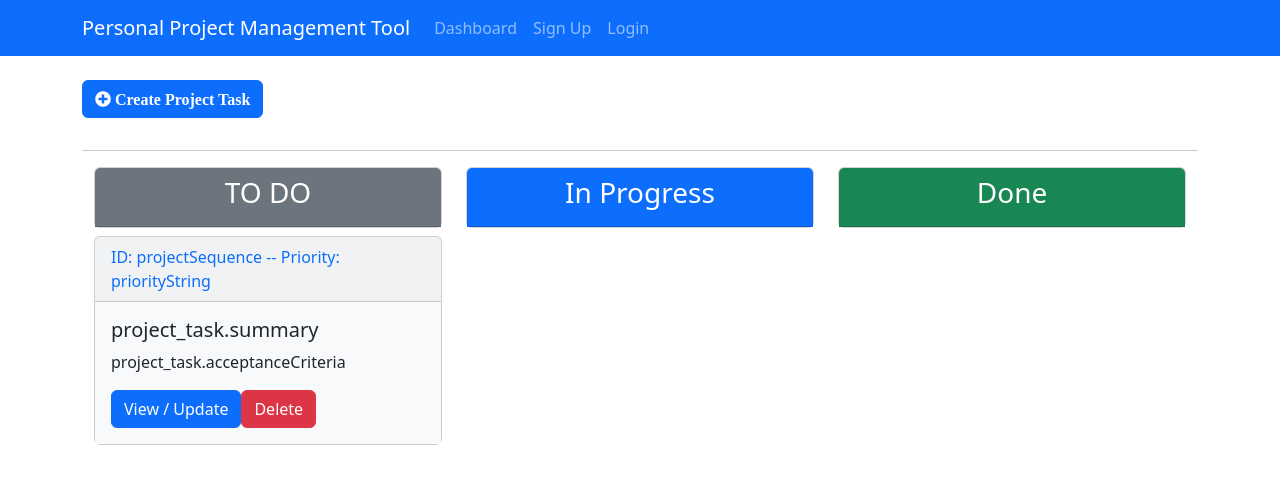
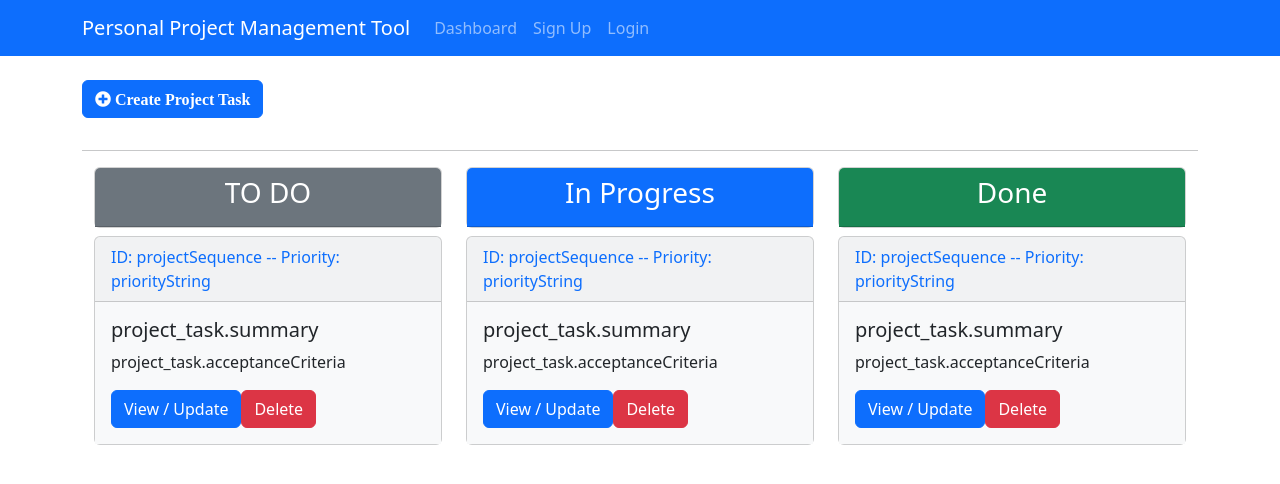
Before and after one commit to natalia-sepka/PPMTool, a React (Create React App) app in the folder ppmtool-react-client/: page /projectBoard/1 in a window 1280 px wide. Shown: the top 484 px of the page. Built offline with nearby package versions, Linux system fonts and the light colour scheme.

Commit message:
Set up ProjectBoard, Backlog, ProjectTaskItem components

```diff
--- a/ppmtool-react-client/src/components/ProjectBoard/Backlog.js
+++ b/ppmtool-react-client/src/components/ProjectBoard/Backlog.js
@@ -0,0 +1,49 @@
+import React, { Component } from 'react'
+import ProjectTaskItem from './ProjectTasks/ProjectTaskItem';
+
+class Backlog extends Component {
+  render() {
+    return (
+        <div className="container">
+            <div className="row">
+                <div className="col-md-4">
+                    <div className="card text-center mb-2">
+                        <div className="card-header bg-secondary text-white">
+                             <h3>TO DO</h3>
+                        </div>
+                    </div>
+                    <ProjectTaskItem/>
+                </div>
+                <div className="col-md-4">
+                    <div className="card text-center mb-2">
+                        <div className="card-header bg-primary text-white">
+                                <h3>In Progress</h3>
+                        </div>
+                    </div>
+                    {
+                    // <!-- SAMPLE PROJECT TASK STARTS HERE -->
+
+                    // <!-- SAMPLE PROJECT TASK ENDS HERE -->
+                    }
+                    <ProjectTaskItem/>
+                </div>
+                <div className="col-md-4">
+                    <div className="card text-center mb-2">
+                        <div className="card-header bg-success text-white">
+                                <h3>Done</h3>
+                        </div>
+                    </div>
+                    {
+                    // <!-- SAMPLE PROJECT TASK STARTS HERE -->
+
+                    // <!-- SAMPLE PROJECT TASK ENDS HERE -->
+                    }
+                    <ProjectTaskItem/>
+                </div>
+            </div>
+        </div>
+    )
+  }
+}
+
+export default Backlog;
--- a/ppmtool-react-client/src/components/ProjectBoard/ProjectBoard.js
+++ b/ppmtool-react-client/src/components/ProjectBoard/ProjectBoard.js
@@ -1,5 +1,6 @@
 import React, { Component } from 'react';
 import { Link } from "react-router-dom";
+import Backlog from './Backlog';
 
 
 class ProjectBoard extends Component {
@@ -12,69 +13,7 @@
         </Link>
         <br />
         <hr />
-        {
-        // <!-- Backlog STARTS HERE -->
-        }
-        <div className="container">
-            <div className="row">
-                <div className="col-md-4">
-                    <div className="card text-center mb-2">
-                        <div className="card-header bg-secondary text-white">
-                             <h3>TO DO</h3>
-                        </div>
-                    </div>
-                    {
-                    // <!-- SAMPLE PROJECT TASK STARTS HERE -->
-                    }
-                    <div className="card mb-1 bg-light">
-
-                        <div className="card-header text-primary">
-                            ID: projectSequence -- Priority: priorityString
-                        </div>
-                        <div className="card-body bg-light">
-                             <h5 className="card-title">project_task.summary</h5>
-                             <p className="card-text text-truncate ">
-                             project_task.acceptanceCriteria
-                            </p>
-                            <a href="" className="btn btn-primary">
-                                View / Update
-                            </a>
-
-                            <button className="btn btn-danger ml-4">
-                             Delete
-                            </button>
-                        </div>
-                    </div>
-                    {
-                    // <!-- SAMPLE PROJECT TASK ENDS HERE -->
-                    }
-                </div>
-                <div className="col-md-4">
-                    <div className="card text-center mb-2">
-                         <div className="card-header bg-primary text-white">
-                             <h3>In Progress</h3>
-                        </div>
-                    </div>
-                    {
-                    // <!-- SAMPLE PROJECT TASK STARTS HERE -->
-
-                    // <!-- SAMPLE PROJECT TASK ENDS HERE -->
-                    }
-                </div>
-                <div className="col-md-4">
-                    <div className="card text-center mb-2">
-                        <div className="card-header bg-success text-white">
-                             <h3>Done</h3>
-                        </div>
-                    </div>
-                    {
-                    // <!-- SAMPLE PROJECT TASK STARTS HERE -->
-
-                    // <!-- SAMPLE PROJECT TASK ENDS HERE -->
-                    }
-                </div>
-            </div>
-        </div>
+        <Backlog/>
     </div>
     )
   }
--- a/ppmtool-react-client/src/components/ProjectBoard/ProjectTasks/ProjectTaskItem.js
+++ b/ppmtool-react-client/src/components/ProjectBoard/ProjectTasks/ProjectTaskItem.js
@@ -0,0 +1,28 @@
+import React, { Component } from 'react'
+
+class ProjectTaskItem extends Component {
+  render() {
+    return (
+        <div className="card mb-1 bg-light">
+            <div className="card-header text-primary">
+                ID: projectSequence -- Priority: priorityString
+            </div>
+            <div className="card-body bg-light">
+                <h5 className="card-title">project_task.summary</h5>
+                <p className="card-text text-truncate ">
+                    project_task.acceptanceCriteria
+                </p>
+                <a href="" className="btn btn-primary">
+                    View / Update
+                </a>
+
+                <button className="btn btn-danger ml-4">
+                    Delete
+                </button>
+            </div>
+        </div>
+
+    )
+  }
+}
+export default ProjectTaskItem;
```
